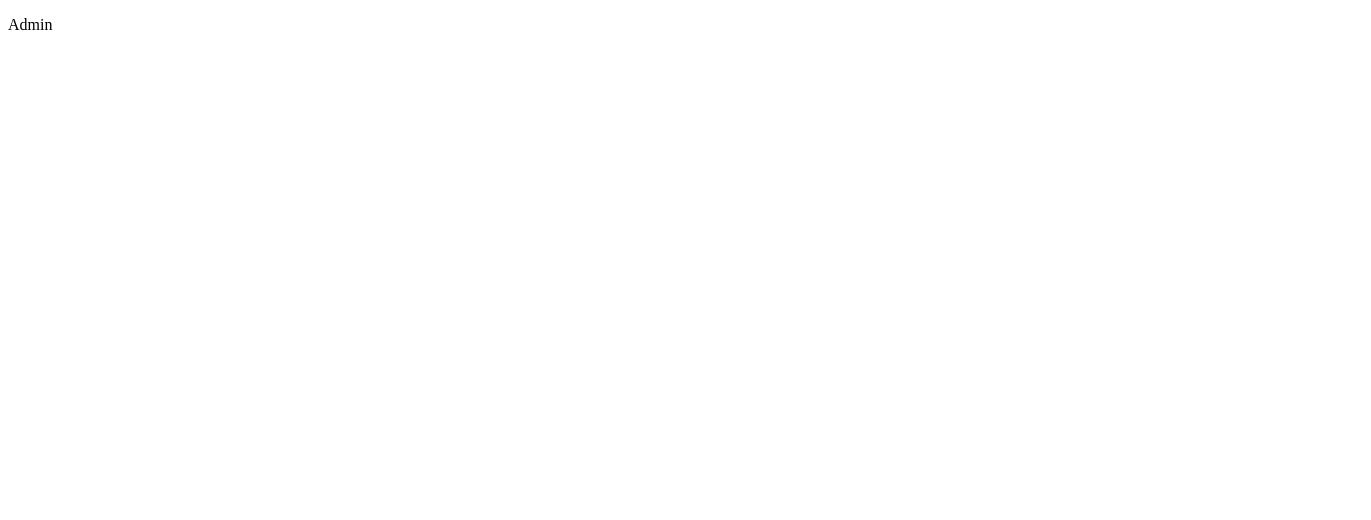
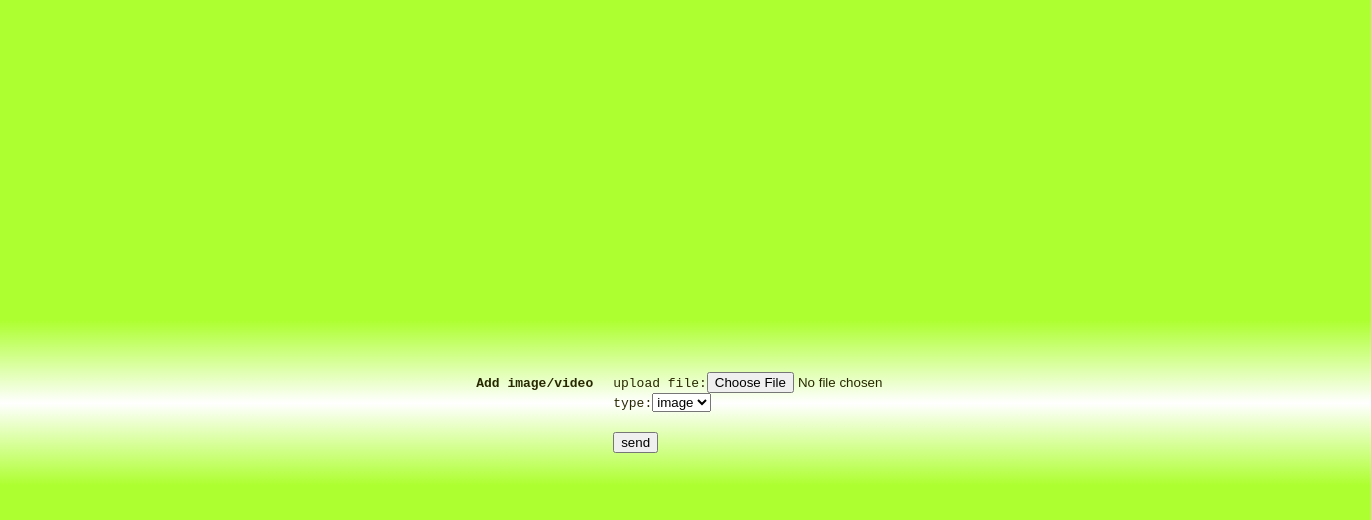
Before and after one commit to lievn/radical-display, a React (Vite) app: page /admin in a window 1280 px wide. Shown: the top 520 px of the page, 1371 px wide, since content can reach past the window. Built offline with nearby package versions, Linux system fonts and the light colour scheme.

Commit message:
Add new component for admin

```diff
--- /dev/null
+++ b/src/Admin.css
@@ -0,0 +1,26 @@
+body {
+  background: greenyellow;
+  margin: 0;
+  padding: 0;
+}
+.container {
+  background: white;
+  background-image: linear-gradient(
+    greenyellow,
+    rgba(255, 255, 255, 0),
+    greenyellow
+  );
+  display: flex;
+  align-items: baseline;
+  justify-content: center;
+  font-family: monospace;
+  margin-top: 25%;
+  padding: 3em 1em 1em 6em;
+  color: rgb(40, 40, 0);
+}
+label {
+  margin-left: 20px;
+}
+button {
+  margin: 20px;
+}
--- /dev/null
+++ b/src/Admin.js
@@ -0,0 +1,33 @@
+import * as React from "react";
+import { Link } from "react-router-dom";
+import "./Admin.css";
+
+export default class Admin extends React.Component {
+  constructor(props) {
+    super(props);
+  }
+
+  render() {
+    return (
+      <div className="container">
+        <h4>Add image/video</h4>
+        <div className="form">
+          <label id="lab" htmlFor="file">
+            upload file:
+          </label>
+          <input type="file" id="file" />
+          <br />
+          <label id="lab" htmlFor="sel">
+            type:
+          </label>
+          <select id="sel">
+            <option value="image">image</option>
+            <option value="video">video</option>
+          </select>
+          <br />
+          <button>send</button>
+        </div>
+      </div>
+    );
+  }
+}
--- a/src/App.js
+++ b/src/App.js
@@ -1,10 +1,7 @@
 import * as React from "react";
 import { BrowserRouter as Router, Switch, Route, Link } from "react-router-dom";
 import Player from "./Player";
-
-function Admin() {
-  return <p>Admin</p>;
-}
+import Admin from "./Admin";
 
 export default class App extends React.Component {
   render() {
```
